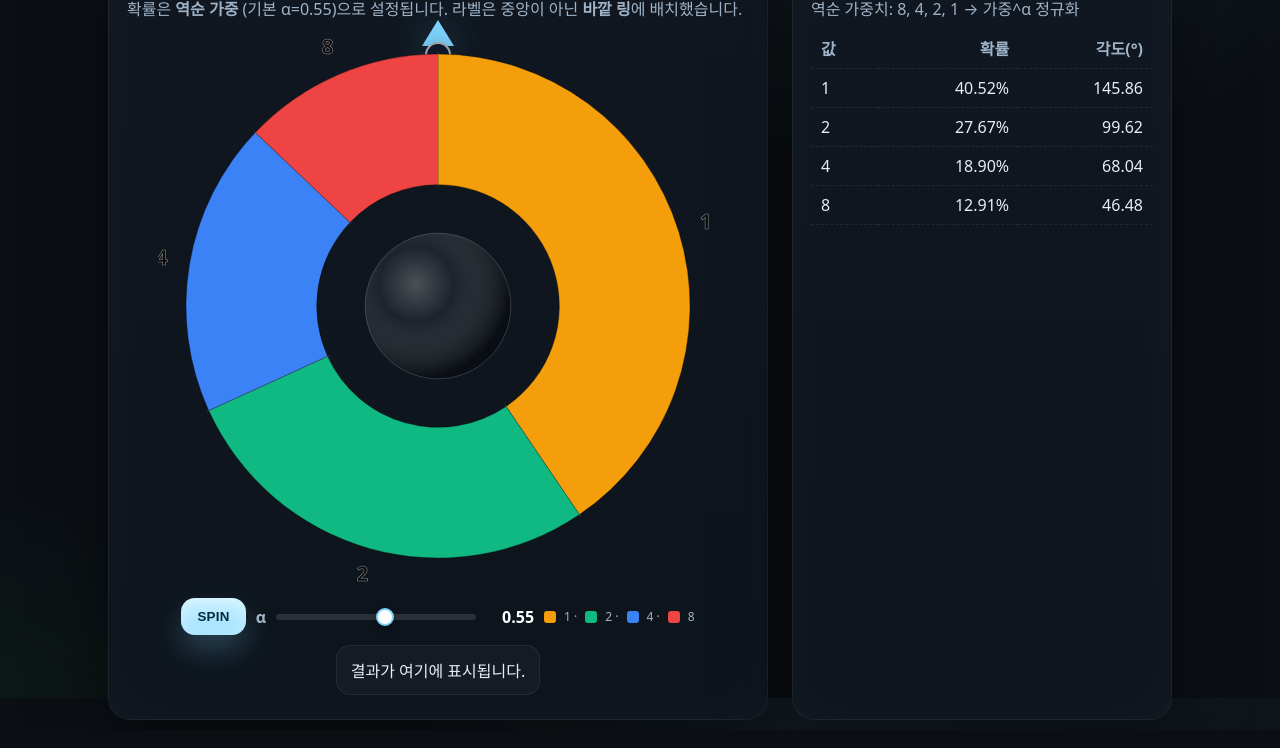
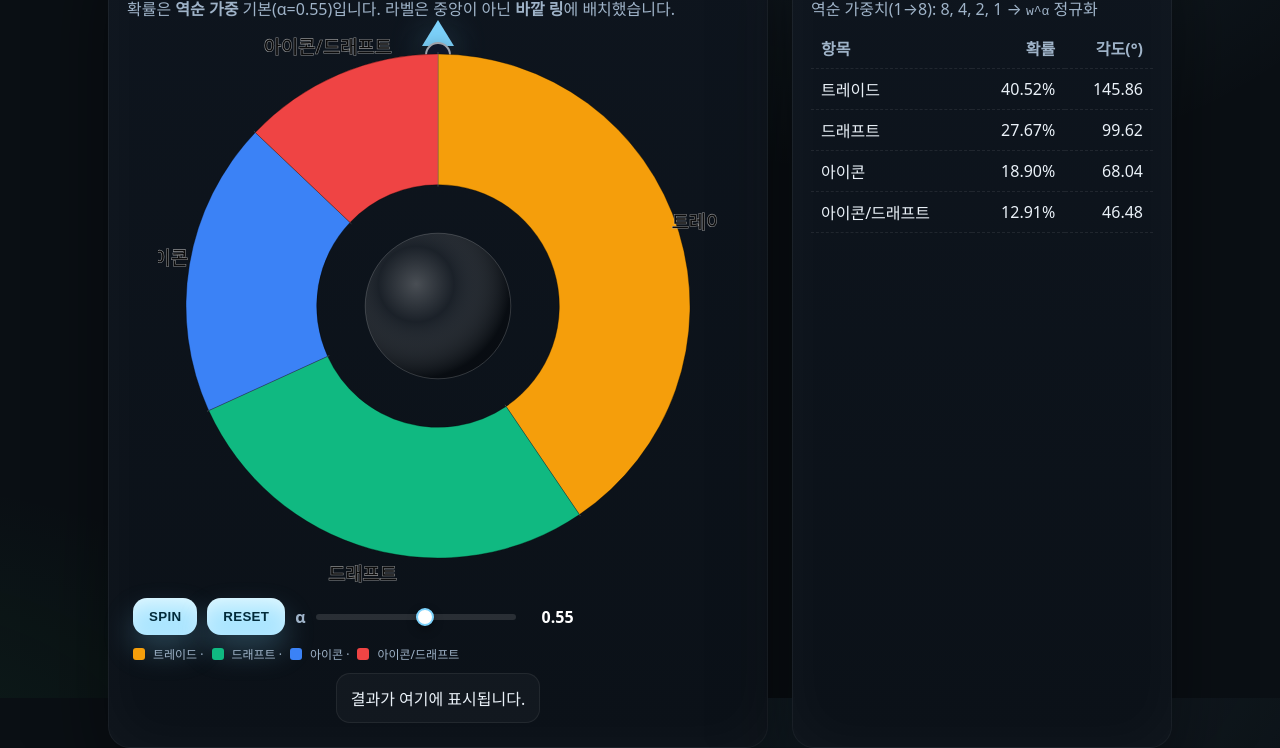
Before and after one commit to junibar/Roundtable, a plain HTML site: page index.html in a window 1280 px wide. Shown: the part 102-850 px from the top of the page. Drawn offline with Linux system fonts and the light colour scheme.

Commit message:
Update index.html

```diff
--- a/index.html
+++ b/index.html
@@ -3,19 +3,20 @@
 <head>
 <meta charset="utf-8" />
 <meta name="viewport" content="width=device-width, initial-scale=1" />
-<title>가중 돌림판 v2 (1·2·4·8)</title>
+<title>가중 돌림판 v3 — 트레이드/드래프트/아이콘/아이콘·드래프트</title>
 <style>
   :root{
-    --bg:#0b0f14; --panel:#101720; --panel2:#0d141c; --text:#e7edf5; --muted:#9fb3c8;
-    --c1:#F59E0B; --c2:#10B981; --c3:#3B82F6; --c4:#EF4444; /* segment colors */
-    --accent:#7dd3fc;
+    --bg:#0a0f14; --panel:#0e151e; --panel2:#0b1118; --text:#eaf1f8; --muted:#9fb3c8; --accent:#7dd3fc;
+    --c1:#f59e0b; /* 트레이드 */
+    --c2:#10b981; /* 드래프트 */
+    --c3:#3b82f6; /* 아이콘 */
+    --c4:#ef4444; /* 아이콘/드래프트 */
   }
   *{box-sizing:border-box}
   html,body{height:100%}
   body{margin:0;font-family:ui-sans-serif,system-ui,-apple-system,Segoe UI,Roboto,"Noto Sans KR",Malgun Gothic,Apple SD Gothic Neo,Arial; background:
     radial-gradient(900px 600px at 70% -10%, rgba(125,211,252,.10), transparent 60%),
-    radial-gradient(800px 500px at -10% 110%, rgba(34,197,94,.08), transparent 60%),
-    var(--bg); color:var(--text)}
+    radial-gradient(800px 500px at -10% 110%, rgba(34,197,94,.08), transparent 60%), var(--bg); color:var(--text)}
   .wrap{max-width:1100px;margin:32px auto;padding:0 18px;display:grid;grid-template-columns:1fr 380px;gap:24px}
   @media (max-width:980px){.wrap{grid-template-columns:1fr}}
   .card{background:linear-gradient(180deg,var(--panel),var(--panel2));border:1px solid rgba(255,255,255,.06);border-radius:22px;padding:18px;box-shadow:0 30px 80px rgba(0,0,0,.45), inset 0 0 60px rgba(255,255,255,.03)}
@@ -25,6 +26,7 @@
   .stage{display:grid;place-items:center;padding:6px}
   .board{position:relative;width:min(80vw,560px);aspect-ratio:1/1}
   svg{position:absolute;inset:0}
+  .wheel{transition: transform 4.2s cubic-bezier(.17,.85,.22,1); transform-box: fill-box; transform-origin: center;}
   .pointer{position:absolute;left:50%;top:-6px;transform:translateX(-50%);width:0;height:0;border-left:16px solid transparent;border-right:16px solid transparent;border-bottom:26px solid var(--accent);filter:drop-shadow(0 8px 18px rgba(125,211,252,.45))}
   .pointer-cap{position:absolute;left:50%;top:16px;transform:translateX(-50%);width:26px;height:26px;border-radius:50%;background:#0f172a;border:2px solid rgba(255,255,255,.6);box-shadow:0 8px 24px rgba(0,0,0,.6)}
 
@@ -45,17 +47,15 @@
 <body>
   <div class="wrap">
     <section class="card">
-      <h1>가중 돌림판 v2 · 1 / 2 / 4 / 8</h1>
-      <p>확률은 <strong>역순 가중</strong> (기본 α=0.55)으로 설정됩니다. 라벨은 중앙이 아닌 <strong>바깥 링</strong>에 배치했습니다.</p>
+      <h1>가중 돌림판 v3 · 트레이드 / 드래프트 / 아이콘 / 아이콘·드래프트</h1>
+      <p>확률은 <strong>역순 가중</strong> 기본(α=0.55)입니다. 라벨은 중앙이 아닌 <strong>바깥 링</strong>에 배치했습니다.</p>
 
       <div class="stage">
         <div class="board">
           <div class="pointer"></div>
           <div class="pointer-cap"></div>
           <svg id="svg" viewBox="0 0 600 600" aria-label="가중 돌림판">
-            <!-- Wheel group rotates -->
-            <g id="wheel" transform="rotate(0,300,300)" style="transition: transform 4.2s cubic-bezier(.17,.85,.22,1)"></g>
-            <!-- Hub gloss -->
+            <g id="wheel" class="wheel"></g>
             <circle cx="300" cy="300" r="78" fill="url(#hubGrad)" stroke="rgba(255,255,255,.18)" />
             <defs>
               <radialGradient id="hubGrad" cx="35%" cy="35%" r="65%">
@@ -68,15 +68,16 @@
         </div>
         <div class="controls">
           <button id="spinBtn" class="btn">SPIN</button>
+          <button id="resetBtn" class="btn" type="button">RESET</button>
           <label style="display:flex;align-items:center;gap:8px;color:var(--muted);font-weight:600">α
             <input id="alpha" class="slider" type="range" min="0" max="1" step="0.01" value="0.55" />
             <span id="alphaVal" style="min-width:48px;text-align:right;color:#fff">0.55</span>
           </label>
           <div class="legend">
-            <span class="sw" style="background:var(--c1)"></span> 1 ·
-            <span class="sw" style="background:var(--c2)"></span> 2 ·
-            <span class="sw" style="background:var(--c3)"></span> 4 ·
-            <span class="sw" style="background:var(--c4)"></span> 8
+            <span class="sw" style="background:var(--c1)"></span> 트레이드 ·
+            <span class="sw" style="background:var(--c2)"></span> 드래프트 ·
+            <span class="sw" style="background:var(--c3)"></span> 아이콘 ·
+            <span class="sw" style="background:var(--c4)"></span> 아이콘/드래프트
           </div>
         </div>
         <div id="readout" class="readout">결과가 여기에 표시됩니다.</div>
@@ -85,9 +86,9 @@
 
     <aside class="card">
       <h1>분포</h1>
-      <p>역순 가중치: 8, 4, 2, 1 → 가중^α 정규화</p>
+      <p>역순 가중치(1→8): 8, 4, 2, 1 → <code>w^α</code> 정규화</p>
       <table>
-        <thead><tr><th>값</th><th>확률</th><th>각도(°)</th></tr></thead>
+        <thead><tr><th>항목</th><th>확률</th><th>각도(°)</th></tr></thead>
         <tbody id="tbody"></tbody>
       </table>
     </aside>
@@ -98,37 +99,31 @@
   const svg = document.getElementById('svg');
   const gWheel = document.getElementById('wheel');
   const spinBtn = document.getElementById('spinBtn');
+  const resetBtn = document.getElementById('resetBtn');
   const alphaEl = document.getElementById('alpha');
   const alphaVal = document.getElementById('alphaVal');
   const readout = document.getElementById('readout');
   const tbody = document.getElementById('tbody');
 
+  // 데이터: 값 및 라벨
   const values = [1,2,4,8];
+  const labels = ['트레이드','드래프트','아이콘','아이콘/드래프트'];
   const reverseWeights = [8,4,2,1];
-  const colors = [getCSS('--c1'), getCSS('--c2'), getCSS('--c3'), getCSS('--c4')];
+  const colors = [css('--c1'), css('--c2'), css('--c3'), css('--c4')];
 
-  const cx=300, cy=300, rOuter=270, rInner=130, rLabel=300; // donut + label radius (outside)
+  const cx=300, cy=300, rOuter=270, rInner=130, rLabel=300; // donut + label ring
 
-  let rotation = 0; // cumulative deg
+  let rotation = 0; // 누적 회전각 (deg)
   let spinning = false;
+  const state = {segments:[], probs:[]};
 
-  function getCSS(name){
-    return getComputedStyle(document.documentElement).getPropertyValue(name).trim();
-  }
-
+  function css(name){ return getComputedStyle(document.documentElement).getPropertyValue(name).trim(); }
   function toRadFromTop(deg){ return (deg - 90) * Math.PI / 180; }
-
-  function polar(r, angTop){
-    const t = toRadFromTop(angTop);
-    return [cx + r * Math.cos(t), cy + r * Math.sin(t)];
-  }
+  function polar(r, angTop){ const t=toRadFromTop(angTop); return [cx + r*Math.cos(t), cy + r*Math.sin(t)]; }
 
   function arcPath(rOut, rIn, a0, a1){
-    // a0,a1 in degrees from top (clockwise increasing)
-    const [x0,y0] = polar(rOut, a0);
-    const [x1,y1] = polar(rOut, a1);
-    const [xi,yi] = polar(rIn, a1);
-    const [xj,yj] = polar(rIn, a0);
+    const [x0,y0] = polar(rOut, a0);  const [x1,y1] = polar(rOut, a1);
+    const [xi,yi] = polar(rIn, a1);   const [xj,yj] = polar(rIn, a0);
     const large = (a1 - a0) > 180 ? 1 : 0;
     return [
       `M ${x0.toFixed(3)} ${y0.toFixed(3)}`,
@@ -139,136 +134,118 @@
     ].join(' ');
   }
 
-  function placeLabel(text, angle){
+  function makeText(text, angle){
     const [x,y] = polar(rLabel, angle);
     const el = document.createElementNS('http://www.w3.org/2000/svg', 'text');
-    el.setAttribute('x', x.toFixed(2));
-    el.setAttribute('y', y.toFixed(2));
-    el.setAttribute('text-anchor', 'middle');
-    el.setAttribute('dominant-baseline', 'middle');
-    el.setAttribute('font-weight', '800');
-    el.setAttribute('font-size', '22');
-    el.setAttribute('fill', '#0b0b0b');
-    el.setAttribute('stroke', 'rgba(255,255,255,.55)');
-    el.setAttribute('stroke-width', '0.6');
-    el.textContent = text;
+    el.setAttribute('x', x.toFixed(2)); el.setAttribute('y', y.toFixed(2));
+    el.setAttribute('text-anchor', 'middle'); el.setAttribute('dominant-baseline', 'middle');
+    el.setAttribute('font-weight', '800'); el.setAttribute('font-size', '20');
+    el.setAttribute('fill', '#0b0b0b'); el.setAttribute('stroke', 'rgba(255,255,255,.55)'); el.setAttribute('stroke-width', '0.6');
+    el.textContent = text; return el;
+  }
+
+  function guideLine(angle){
+    const [x0,y0] = polar(rInner-2, angle); const [x1,y1] = polar(rOuter+2, angle);
+    const el = document.createElementNS('http://www.w3.org/2000/svg', 'line');
+    el.setAttribute('x1', x0); el.setAttribute('y1', y0);
+    el.setAttribute('x2', x1); el.setAttribute('y2', y1);
+    el.setAttribute('stroke', 'rgba(255,255,255,.22)'); el.setAttribute('stroke-width', '1');
     return el;
   }
 
-  function lineAt(angle){
-    const [x0,y0] = polar(rInner-2, angle);
-    const [x1,y1] = polar(rOuter+2, angle);
-    const el = document.createElementNS('http://www.w3.org/2000/svg', 'line');
-    el.setAttribute('x1', x0); el.setAttribute('y1', y0);
-    el.setAttribute('x2', x1); el.setAttribute('y2', y1);
-    el.setAttribute('stroke', 'rgba(255,255,255,.22)');
-    el.setAttribute('stroke-width', '1');
-    return el;
-  }
-
-  function computeProbs(alpha){
+  function probsFromAlpha(alpha){
     const w = reverseWeights.map(v => Math.pow(v, alpha));
     const s = w.reduce((a,b)=>a+b,0);
-    return w.map(v => v/s); // normalized
+    return w.map(v => v/s);
   }
 
   function rebuild(alpha){
-    // probs and segments
-    const probs = computeProbs(alpha);
+    const probs = probsFromAlpha(alpha);
     // clear
     while (gWheel.firstChild) gWheel.removeChild(gWheel.firstChild);
     while (tbody.firstChild) tbody.removeChild(tbody.firstChild);
 
-    // build segments
-    let a0 = 0; // start at top (pointer)
-    const segments = values.map((label, i) => {
-      const sweep = probs[i]*360;
-      const a1 = a0 + sweep;
-      // donut path
+    // segments
+    let a0 = 0; // 12시부터 시계방향
+    const segments = values.map((val, i) => {
+      const sweep = probs[i]*360; const a1 = a0 + sweep; const mid = a0 + sweep/2;
+      // path
       const path = document.createElementNS('http://www.w3.org/2000/svg', 'path');
       path.setAttribute('d', arcPath(rOuter, rInner, a0, a1));
       path.setAttribute('fill', colors[i]);
-      path.setAttribute('stroke', 'rgba(0,0,0,.35)');
-      path.setAttribute('stroke-width', '1');
+      path.setAttribute('stroke', 'rgba(0,0,0,.35)'); path.setAttribute('stroke-width', '1');
       gWheel.appendChild(path);
-      // boundary line
-      gWheel.appendChild(lineAt(a1));
-      // label on rim (mid)
-      const mid = a0 + sweep/2;
-      gWheel.appendChild(placeLabel(String(label), mid));
-
+      // boundary
+      gWheel.appendChild(guideLine(a1));
+      // label
+      gWheel.appendChild(makeText(labels[i], mid));
       // table row
       const tr = document.createElement('tr');
-      tr.innerHTML = `<td>${label}</td><td>${(probs[i]*100).toFixed(2)}%</td><td>${sweep.toFixed(2)}</td>`;
+      tr.innerHTML = `<td>${labels[i]}</td><td>${(probs[i]*100).toFixed(2)}%</td><td>${sweep.toFixed(2)}</td>`;
       tbody.appendChild(tr);
 
-      const seg = { label, prob: probs[i], start:a0, end:a1, mid:mid };
-      a0 = a1;
-      return seg;
+      const seg = { idx:i, label:labels[i], prob:probs[i], start:a0, end:a1, mid:mid };
+      a0 = a1; return seg;
     });
 
-    // save for spin
-    state.segments = segments;
-    state.probs = probs;
+    state.segments = segments; state.probs = probs;
   }
 
-  // weighted pick
   function pickWeighted(segments){
-    const r = Math.random();
-    let acc = 0;
-    for (let i=0;i<segments.length;i++){
-      acc += segments[i].prob;
-      if (r < acc) return segments[i];
-    }
+    const r = Math.random(); let acc = 0;
+    for (let i=0;i<segments.length;i++){ acc += segments[i].prob; if (r < acc) return segments[i]; }
     return segments[segments.length-1];
   }
 
   function spin(){
     if (spinning) return; spinning = true; spinBtn.disabled = true;
-    const segments = state.segments;
-    const chosen = pickWeighted(segments);
-    const margin = Math.min(8, (chosen.end - chosen.start) / 6); // deg
-    const targetAngle = randBetween(chosen.start + margin, chosen.end - margin);
-    const extraTurns = randInt(4,6)*360;
-    const rotFinal = extraTurns + targetAngle; // since our 0deg is at top and pointer is at top
+    const segs = state.segments; const chosen = pickWeighted(segs);
+    const margin = Math.min(8, (chosen.end - chosen.start)/6);
+    const target = randBetween(chosen.start + margin, chosen.end - margin); // deg from top
+    // pointer는 12시(0deg). 선택 세그 중앙이 포인터 아래 오도록 회전값 계산
+    const minTurns = randInt(4,6);
+    const base = 360 - target; // 원하는 최종 각도(모듈로 360)
+    const k = Math.ceil((rotation - base + minTurns*360)/360);
+    const rotFinal = base + k*360;
+
     gWheel.style.transition = 'transform 4.2s cubic-bezier(.17,.85,.22,1)';
-    gWheel.setAttribute('transform', `rotate(${rotFinal},${cx},${cy})`);
+    gWheel.style.transform = `rotate(${rotFinal}deg)`;
 
     const onDone = () => {
       gWheel.removeEventListener('transitionend', onDone);
-      rotation = rotFinal % 360;
+      rotation = rotFinal; // 누적
       // wobble
       gWheel.style.transition = 'transform 300ms ease';
-      gWheel.setAttribute('transform', `rotate(${rotFinal+1.2},${cx},${cy})`);
-      setTimeout(()=>{ gWheel.setAttribute('transform', `rotate(${rotFinal},${cx},${cy})`); }, 300);
+      gWheel.style.transform = `rotate(${rotFinal + 1.2}deg)`;
+      setTimeout(()=>{ gWheel.style.transform = `rotate(${rotFinal}deg)`; }, 300);
       spinning = false; spinBtn.disabled = false;
-      readout.innerHTML = `🎯 결과: <strong>${chosen.label}</strong>  (<span style="color:${colors[values.indexOf(chosen.label)]}">${(chosen.prob*100).toFixed(2)}%</span>)`;
+      readout.innerHTML = `🎯 결과: <strong>${chosen.label}</strong>  (<span style="color:${colors[chosen.idx]}">${(chosen.prob*100).toFixed(2)}%</span>)`;
     };
     gWheel.addEventListener('transitionend', onDone);
+  }
+
+  function reset(){
+    rebuild(+alphaEl.value); rotation = 0;
+    gWheel.style.transition = ''; gWheel.style.transform = 'rotate(0deg)';
+    setTimeout(()=>{ gWheel.style.transition = 'transform 4.2s cubic-bezier(.17,.85,.22,1)'; }, 0);
+    readout.textContent = '초기화됨. 다시 SPIN 하세요.';
   }
 
   function randBetween(a,b){ return a + Math.random()*(b-a); }
   function randInt(a,b){ return Math.floor(a + Math.random()*(b-a+1)); }
 
-  const state = {segments:[], probs:[]};
-
   // init
   alphaVal.textContent = (+alphaEl.value).toFixed(2);
   rebuild(+alphaEl.value);
 
+  // events
   alphaEl.addEventListener('input', () => {
     alphaVal.textContent = (+alphaEl.value).toFixed(2);
-    rebuild(+alphaEl.value);
+    reset();
   });
   spinBtn.addEventListener('click', spin);
-  resetBtn.addEventListener('click', () => {
-    rebuild(+alphaEl.value);
-    rotation = 0;
-    gWheel.style.transition = '';
-    gWheel.style.transform = 'rotate(0deg)';
-    setTimeout(()=>{ gWheel.style.transition = 'transform 4.2s cubic-bezier(.17,.85,.22,1)'; }, 0);
-    readout.textContent = '초기화됨. 다시 SPIN 하세요.';
-  });
+  resetBtn.addEventListener('click', reset);
+  window.addEventListener('keydown', (e)=>{ if(e.code==='Space'){ e.preventDefault(); spin(); } });
 })();
 </script>
 </body>
```
